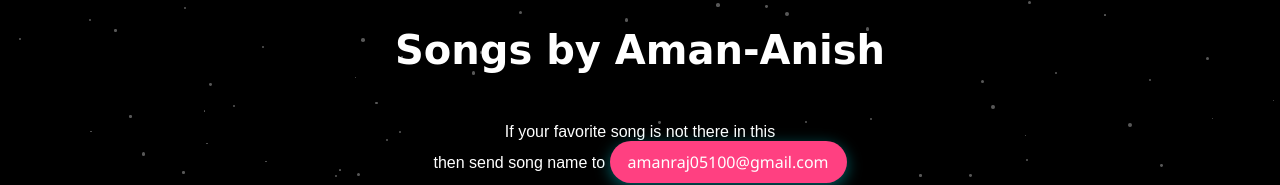
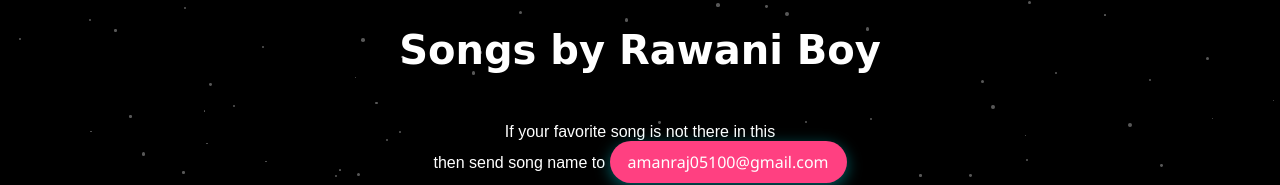
Before and after one commit to Bihari15/rawaniboy, a plain HTML site: page song.html in a window 1280 px wide. Shown: the top 185 px of the page. Drawn offline with Linux system fonts and the light colour scheme.

Commit message:
Update song.html

```diff
--- a/song.html
+++ b/song.html
@@ -12,7 +12,7 @@
     <div id="stars"></div>
 
     <div>
-        <h1>Songs by Aman-Anish</h1>
+        <h1>Songs by Rawani Boy</h1>
         <p>If your favorite song is not there in this</br> then send song name to <a href="mailto:amanraj05100@gmail.com" class="email-link">amanraj05100@gmail.com</a></p>
         <img src="images/logo-2.png" alt="Logo 2" class="logo">
         <button class="button" onclick="window.location.href='romantic.html'">Romantic Songs</button>
```
